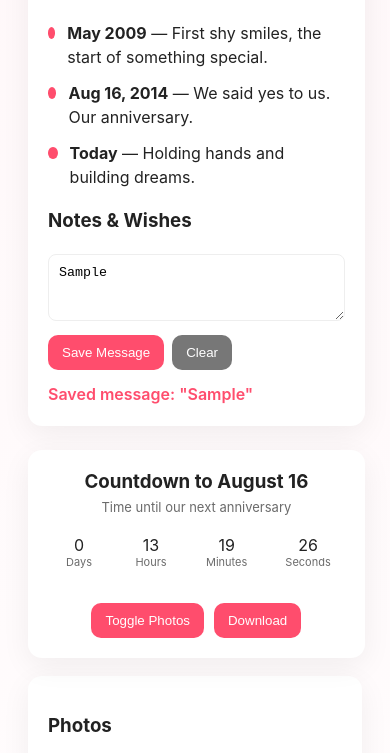
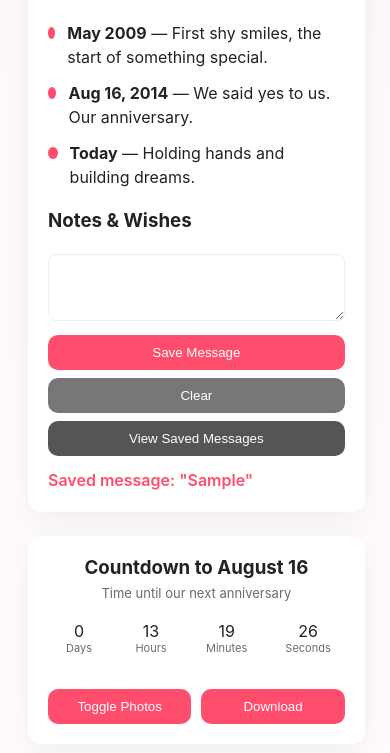
Before and after one commit to ifranklinb/felcy_frank, a plain HTML site: page index.html in a window 390 px wide. Both pictures are taken after typing "Sample" into the empty fields and a click on the button "Save Message". Shown: the part 515-1268 px from the top of the page. Drawn offline with Linux system fonts and the light colour scheme; grey boxes are pictures that could not be loaded.

Commit message:
Update index.html

```diff
--- a/index.html
+++ b/index.html
@@ -61,6 +61,17 @@
       .photos { flex-direction: column; }
       .photo { width:100%; }
     }
+
+    @media (max-width:600px){
+      #wishVault ul li{
+        font-size: 13px;
+        word-break: break-word;
+      }
+      .cta, .btn {
+        width: 100%;
+        text-align: center;
+      }
+    }
   </style>
 </head>
 <body>
@@ -86,12 +97,19 @@
 
         <h3 style="margin-top:18px">Notes & Wishes</h3>
         <textarea id="wish" rows="3" style="width:100%;padding:10px;border-radius:8px;border:1px solid #eee"></textarea>
-            <div style="margin-top:8px;display:flex;gap:8px">
+        <div style="margin-top:8px;display:flex;gap:8px;flex-wrap:wrap">
           <button class="btn" onclick="saveWish()">Save Message</button>
           <button class="btn" style="background:#777" onclick="clearWish()">Clear</button>
+          <button class="btn" style="background:#555" onclick="toggleVault()">View Saved Messages</button>
         </div>
 
         <div id="showWish" style="margin-top:12px;color:var(--accent);font-weight:600"></div>
+
+        <!-- Hidden Vault -->
+        <div id="wishVault" class="card" style="display:none;margin-top:12px">
+          <h4 style="margin:0 0 8px 0">Saved Messages</h4>
+          <ul id="wishList" style="list-style:none;padding:0;margin:0;color:var(--muted);font-size:14px"></ul>
+        </div>
       </section>
 
       <aside class="card countdown">
@@ -156,11 +174,17 @@
     setInterval(refreshCountdown, 1000);
     refreshCountdown();
 
-        // Wishes
+    // Wishes with vault
     function saveWish(){
       const t = document.getElementById('wish').value.trim();
+      if(!t) return;
       localStorage.setItem('ann_wish', t);
+      let allWishes = JSON.parse(localStorage.getItem('ann_wish_list') || "[]");
+      allWishes.unshift({ text: t, date: new Date().toLocaleString() });
+      localStorage.setItem('ann_wish_list', JSON.stringify(allWishes));
+      document.getElementById('wish').value = '';
       showSaved();
+      renderVault();
     }
     function clearWish(){
       localStorage.removeItem('ann_wish');
@@ -171,7 +195,19 @@
       const s = localStorage.getItem('ann_wish')||'';
       document.getElementById('showWish').textContent = s ? 'Saved message: "'+s+'"' : '';
     }
+    function toggleVault(){
+      const vault = document.getElementById('wishVault');
+      vault.style.display = vault.style.display === 'none' ? 'block' : 'none';
+    }
+    function renderVault(){
+      let allWishes = JSON.parse(localStorage.getItem('ann_wish_list') || "[]");
+      const listEl = document.getElementById('wishList');
+      listEl.innerHTML = allWishes.length
+        ? allWishes.map(w => `<li style="margin-bottom:6px"><strong>${w.date}:</strong> ${w.text}</li>`).join('')
+        : `<li>No saved messages yet.</li>`;
+    }
     showSaved();
+    renderVault();
 
     // Toggle photos
     function togglePhotos(){
@@ -187,7 +223,7 @@
       URL.revokeObjectURL(url);
     }
 
-        // Slideshow with both sides changing every cycle
+    // Slideshow
     const images = [
     "images/1.jpg","images/21.jpg","images/16.jpg","images/13.jpg",
     "images/17.jpg","images/2.jpg","images/3.jpg","images/11.jpg",
@@ -202,12 +238,10 @@
     "images/10.jpg",
     "images/6.jpg",
     ];
-
     let leftIndex = 0;
     let rightIndex = 1;
     const leftPhotoEl = document.getElementById('left-photo');
     const rightPhotoEl = document.getElementById('right-photo');
-
     function changePhotos(){
       leftPhotoEl.classList.remove('show');
       rightPhotoEl.classList.remove('show');
@@ -216,14 +250,10 @@
         rightPhotoEl.style.backgroundImage = `url('${images[rightIndex]}')`;
         leftPhotoEl.classList.add('show');
         rightPhotoEl.classList.add('show');
-            leftIndex = (leftIndex + 2) % images.length;
-            rightIndex = (rightIndex + 2) % images.length;
-            if (rightIndex === leftIndex) {
+        leftIndex = (leftIndex + 1) % images.length;
         rightIndex = (rightIndex + 1) % images.length;
-            }
       }, 500);
     }
-
     changePhotos();
     setInterval(changePhotos, 5000);
   </script>
```
Lines whose indentation alone changed are shown as unchanged.
